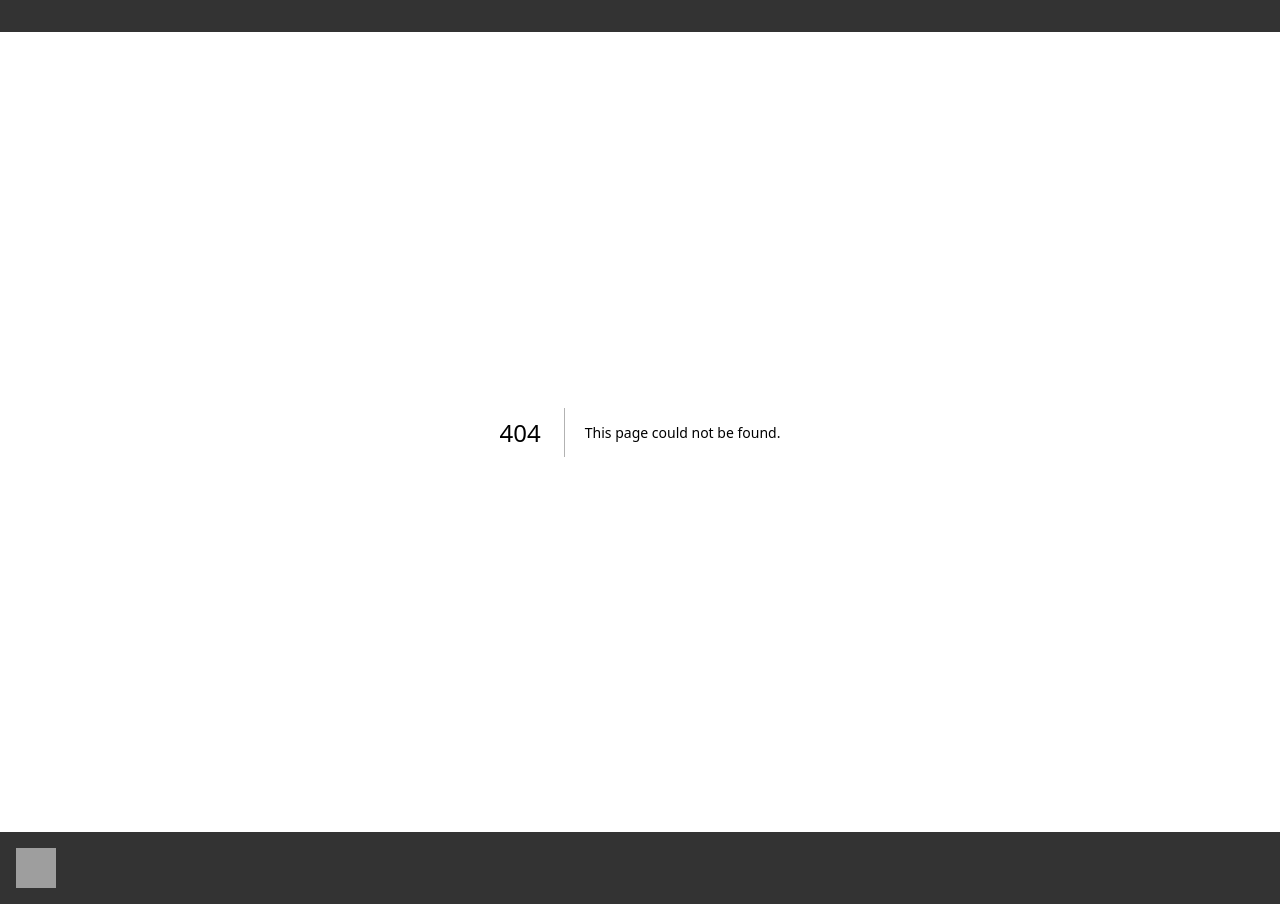
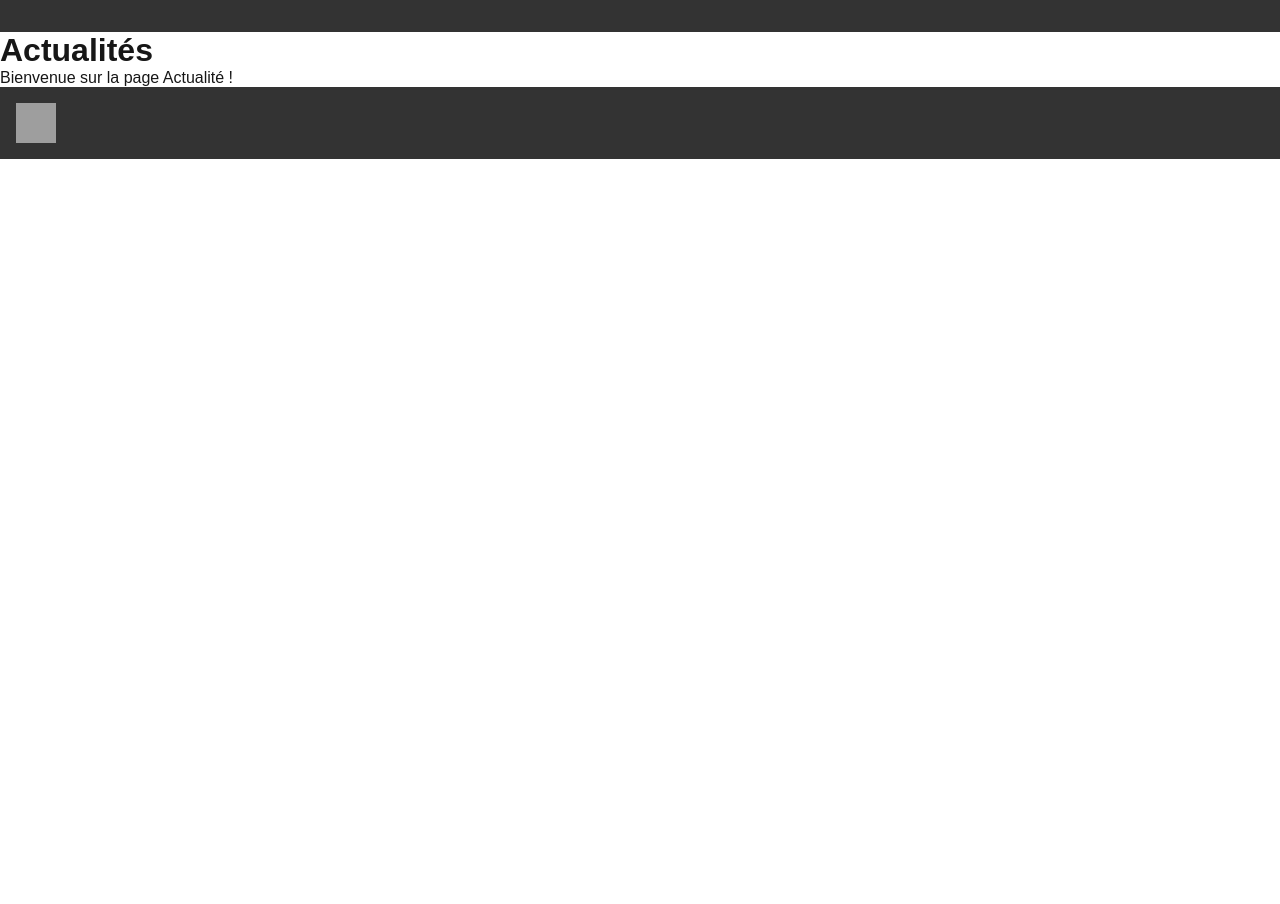
Before and after one commit to Julien-44100/1er-porjet-solo, a Next.js app: page /actuality in a window 1280 px wide. Before the commit this address had no page. After the commit the page ends 800 px from the top, so only its background shows below. Built offline with nearby package versions, Linux system fonts and the light colour scheme; grey boxes are pictures that could not be loaded.

Commit message:
add actuality page

```diff
--- /dev/null
+++ b/app/actuality/page.tsx
@@ -0,0 +1,13 @@
+// app/actuality/page.tsx
+"use client";
+
+import styles from "./Actuality.module.css";
+
+export default function ActualityPage() {
+	return (
+		<main className={styles.container}>
+			<h1>Actualités</h1>
+			<p>Bienvenue sur la page Actualité !</p>
+		</main>
+	);
+}
--- a/app/layout.tsx
+++ b/app/layout.tsx
@@ -2,6 +2,7 @@
 import "./globals.css";
 import NavBar from "./NavBar/NavBar";
 import Footer from "./footer/Footer";
+import Actualitypage from "./actuality/page";
 // import Connexion from "./connexion/Connexion";
 
 export default function RootLayout({
```
Also changed, not shown: app/actuality/Actuality.tsx (added, +11 -0 lines), app/page.tsx (+7 -4 lines), app/actuality/Actuality.module.css (added).
